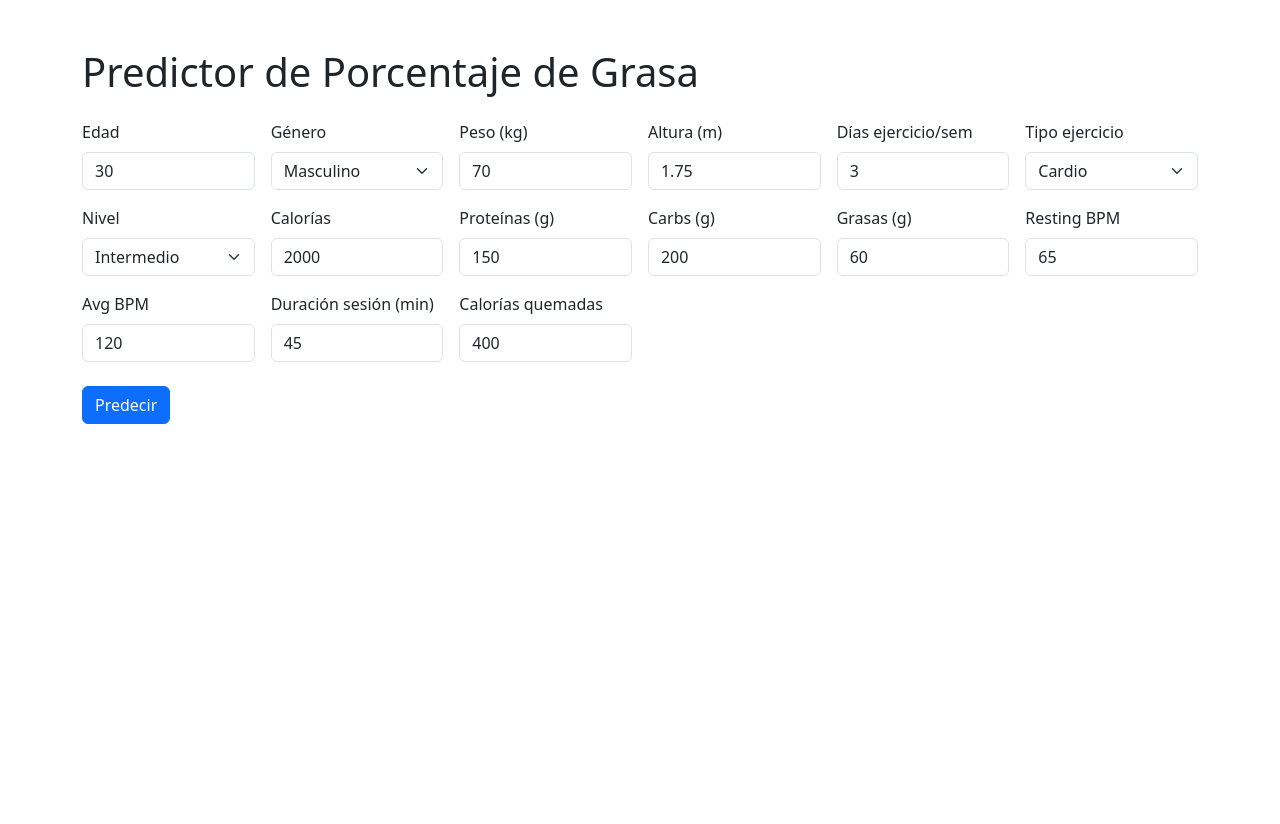
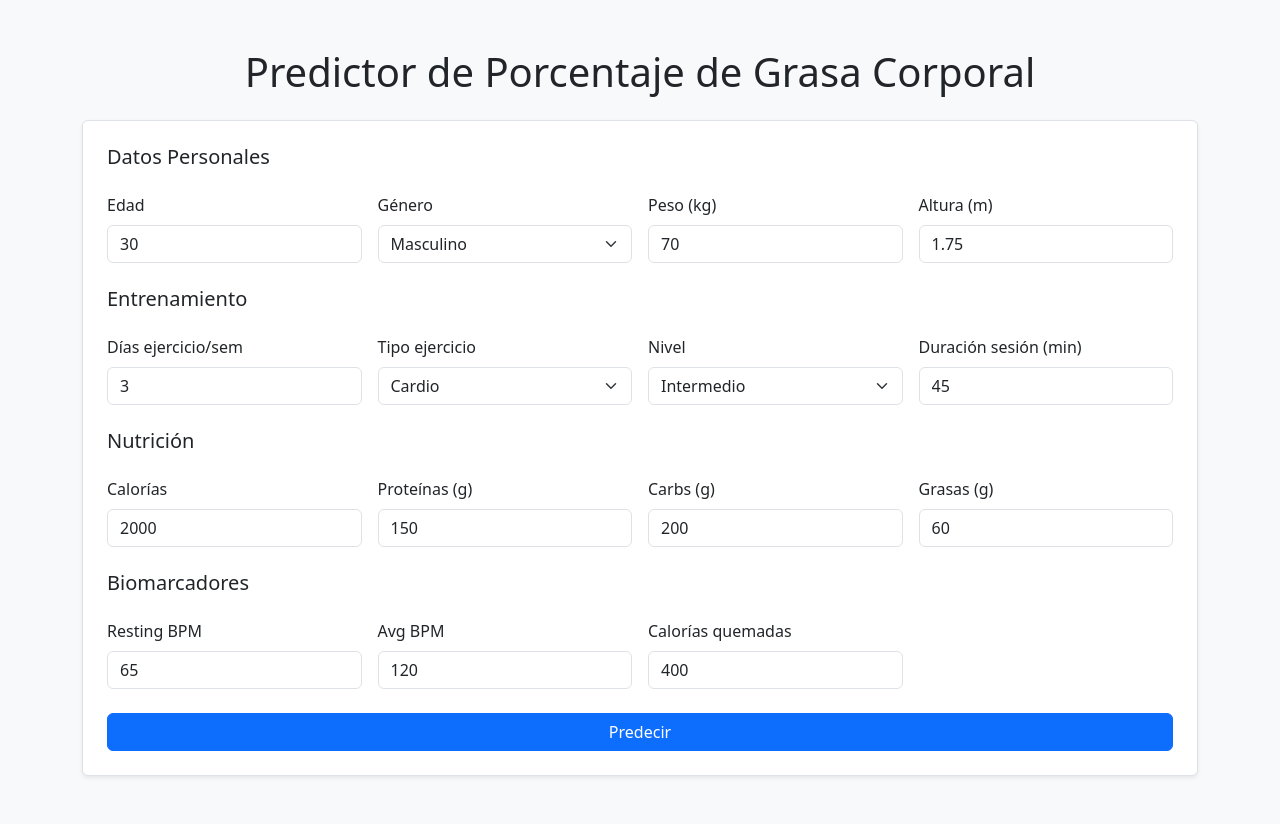
Before and after one commit to DannyAIX/APP-web-ML--Flask-DAN, a Flask app: page / in a window 1280 px wide. Before the commit the page ends 424 px from the top, so only its background shows below. Run offline with Flask 3, Linux system fonts and the light colour scheme.

Commit message:
otro mas

```diff
--- a/app.py
+++ b/app.py
@@ -2,6 +2,7 @@ from flask import Flask, render_template, request, jsonify
 import joblib
 import pandas as pd
 import numpy as np
+import json
 import os
 
 app = Flask(__name__)
@@ -15,6 +16,17 @@ try:
 except Exception as e:
     print("❌ Error cargando modelo:", e)
     model = None
+
+# ==========================
+# CARGA DE FEATURE NAMES
+# ==========================
+try:
+    with open('models/feature_names.json', 'r') as f:
+        FEATURE_NAMES = json.load(f)
+    print("📁 Feature names cargados")
+except Exception as e:
+    print("❌ Error cargando feature_names.json:", e)
+    FEATURE_NAMES = None
 
 # ==========================
 # MAPEOS
@@ -50,19 +62,22 @@ NUMERIC_FIELDS = {
 }
 
 # ==========================
-# RUTA PRINCIPAL (/)
+# RUTA PRINCIPAL
 # ==========================
 @app.route('/')
 def home():
     return render_template('index.html')
 
 # ==========================
-# RUTA DE PREDICCIÓN (/predict)
+# RUTA DE PREDICCIÓN
 # ==========================
 @app.route('/predict', methods=['POST'])
 def predict():
     if model is None:
         return jsonify({"error": "Modelo no cargado"}), 500
+
+    if FEATURE_NAMES is None:
+        return jsonify({"error": "Feature names no cargados"}), 500
 
     data = request.get_json()
 
@@ -74,21 +89,29 @@ def predict():
             except:
                 data[key] = 0
 
-    # Mapeos de categorías
+    # Mapeos categóricos
     for key, mapping in FORM_MAPPINGS.items():
         if key in data:
             data[key] = mapping.get(data[key], list(mapping.values())[0])
 
-    # Convertir a DataFrame
+    # Crear DF
     df = pd.DataFrame([data])
 
-    # Convertir columnas categóricas a category
+    # Convertir a category
     for col in FORM_MAPPINGS.keys():
         if col in df.columns:
             df[col] = df[col].astype('category')
 
+    # ===============================================================
+    # ORDEN CRÍTICO DE FEATURES (para que coincida EXACTO al modelo)
+    # ===============================================================
+    try:
+        df = df.reindex(columns=FEATURE_NAMES)
+    except Exception as e:
+        return jsonify({"error": f"Error reordenando features: {e}"}), 500
+
     # ======================
-    # HACER LA PREDICCIÓN
+    # PREDCCIÓN
     # ======================
     try:
         pred = float(model.predict(df)[0])
--- /dev/null
+++ b/feature_names.json
@@ -0,0 +1 @@
+["Age", "Gender", "Weight (kg)", "Height (m)", "Max_BPM", "Avg_BPM", "Resting_BPM", "Session_Duration (hours)", "Calories_Burned", "Workout_Type", "Water_Intake (liters)", "Workout_Frequency (days/week)", "Experience_Level", "BMI", "Daily meals frequency", "Physical exercise", "Carbs", "Proteins", "Fats", "Calories", "meal_name", "meal_type", "diet_type", "sugar_g", "sodium_mg", "cholesterol_mg", "serving_size_g", "cooking_method", "prep_time_min", "cook_time_min", "rating", "Name of Exercise", "Sets", "Reps", "Benefit", "Burns Calories (per 30 min)", "Target Muscle Group", "Equipment Needed", "Difficulty Level", "Body Part", "Type of Muscle", "Workout", "BMI_calc", "cal_from_macros", "pct_carbs", "protein_per_kg", "pct_HRR", "pct_maxHR", "cal_balance", "lean_mass_kg", "expected_burn", "Burns Calories (per 30 min)_bc", "Burns_Calories_Bin"]
--- a/templates/index.html
+++ b/templates/index.html
@@ -7,20 +7,22 @@
   <link href="https://cdn.jsdelivr.net/npm/bootstrap@5.3.0/dist/css/bootstrap.min.css" rel="stylesheet">
 </head>
 
-<body>
+<body class="bg-light">
   <div class="container py-5">
-    <h1 class="mb-4">Predictor de Porcentaje de Grasa</h1>
+    <h1 class="mb-4 text-center">Predictor de Porcentaje de Grasa Corporal</h1>
 
-    <form id="predictionForm">
+    <form id="predictionForm" class="border p-4 bg-white rounded shadow-sm">
       <div class="row g-3">
 
-        <!-- CAMPOS DEL FORMULARIO -->
-        <div class="col-md-2">
+        <!-- CAMPOS ÁREA FÍSICA -->
+        <h5 class="mt-3">Datos Personales</h5>
+
+        <div class="col-md-3">
           <label class="form-label">Edad</label>
-          <input name="age" class="form-control" type="number" value="30">
+          <input name="age" class="form-control" type="number" value="30" required>
         </div>
 
-        <div class="col-md-2">
+        <div class="col-md-3">
           <label class="form-label">Género</label>
           <select name="gender" class="form-select">
             <option value="Male">Masculino</option>
@@ -28,22 +30,25 @@
           </select>
         </div>
 
-        <div class="col-md-2">
+        <div class="col-md-3">
           <label class="form-label">Peso (kg)</label>
           <input name="weight" class="form-control" type="number" step="0.1" value="70">
         </div>
 
-        <div class="col-md-2">
+        <div class="col-md-3">
           <label class="form-label">Altura (m)</label>
           <input name="height" class="form-control" type="number" step="0.01" value="1.75">
         </div>
 
-        <div class="col-md-2">
+        <!-- ENTRENAMIENTO -->
+        <h5 class="mt-4">Entrenamiento</h5>
+
+        <div class="col-md-3">
           <label class="form-label">Días ejercicio/sem</label>
           <input name="workout_frequency" class="form-control" type="number" value="3">
         </div>
 
-        <div class="col-md-2">
+        <div class="col-md-3">
           <label class="form-label">Tipo ejercicio</label>
           <select name="workout_type" class="form-select">
             <option value="Cardio">Cardio</option>
@@ -53,7 +58,7 @@
           </select>
         </div>
 
-        <div class="col-md-2">
+        <div class="col-md-3">
           <label class="form-label">Nivel</label>
           <select name="experience_level" class="form-select">
             <option value="1">Principiante</option>
@@ -62,51 +67,55 @@
           </select>
         </div>
 
-        <!-- CAMPOS ADICIONALES QUE TU MODELO ESPERA -->
-        <div class="col-md-2">
+        <div class="col-md-3">
+          <label class="form-label">Duración sesión (min)</label>
+          <input name="session_duration" class="form-control" type="number" value="45">
+        </div>
+
+        <!-- NUTRICIÓN -->
+        <h5 class="mt-4">Nutrición</h5>
+
+        <div class="col-md-3">
           <label class="form-label">Calorías</label>
           <input name="calories" class="form-control" type="number" value="2000">
         </div>
 
-        <div class="col-md-2">
+        <div class="col-md-3">
           <label class="form-label">Proteínas (g)</label>
           <input name="proteins" class="form-control" type="number" value="150">
         </div>
 
-        <div class="col-md-2">
+        <div class="col-md-3">
           <label class="form-label">Carbs (g)</label>
           <input name="carbs" class="form-control" type="number" value="200">
         </div>
 
-        <div class="col-md-2">
+        <div class="col-md-3">
           <label class="form-label">Grasas (g)</label>
           <input name="fats" class="form-control" type="number" value="60">
         </div>
 
-        <div class="col-md-2">
+        <!-- BIOMARCADORES -->
+        <h5 class="mt-4">Biomarcadores</h5>
+
+        <div class="col-md-3">
           <label class="form-label">Resting BPM</label>
           <input name="resting_bpm" class="form-control" type="number" value="65">
         </div>
 
-        <div class="col-md-2">
+        <div class="col-md-3">
           <label class="form-label">Avg BPM</label>
           <input name="avg_bpm" class="form-control" type="number" value="120">
         </div>
 
-        <div class="col-md-2">
-          <label class="form-label">Duración sesión (min)</label>
-          <input name="session_duration" class="form-control" type="number" value="45">
-        </div>
-
-        <div class="col-md-2">
+        <div class="col-md-3">
           <label class="form-label">Calorías quemadas</label>
           <input name="calories_burned" class="form-control" type="number" value="400">
         </div>
 
         <div class="col-12 mt-4">
-          <button type="submit" class="btn btn-primary">Predecir</button>
+          <button type="submit" class="btn btn-primary w-100">Predecir</button>
         </div>
-
       </div>
     </form>
 
@@ -117,8 +126,7 @@
 document.getElementById("predictionForm").addEventListener("submit", async (e) => {
   e.preventDefault();
 
-  const formData = new FormData(e.target);
-  const data = Object.fromEntries(formData.entries());
+  const data = Object.fromEntries(new FormData(e.target).entries());
 
   const response = await fetch("/predict", {
     method: "POST",
@@ -127,18 +135,17 @@ document.getElementById("predictionForm").addEventListener("submit", async (e) =
   });
 
   const result = await response.json();
+  const box = document.getElementById("resultBox");
 
-  const box = document.getElementById("resultBox");
   box.classList.remove("d-none");
 
   if (result.error) {
     box.classList.replace("alert-info", "alert-danger");
     box.innerHTML = `<strong>Error:</strong> ${result.error}`;
-    return;
+  } else {
+    box.classList.replace("alert-danger", "alert-info");
+    box.innerHTML = `<strong>Tu porcentaje estimado de grasa corporal es:</strong> ${result.predicted_bodyfat}%`;
   }
-
-  box.classList.replace("alert-danger", "alert-info");
-  box.innerHTML = `<strong>Resultado:</strong> ${result.predicted_bodyfat}%`;
 });
 </script>
 
```
Also changed, not shown: src/app.py (+12 -1 lines).
